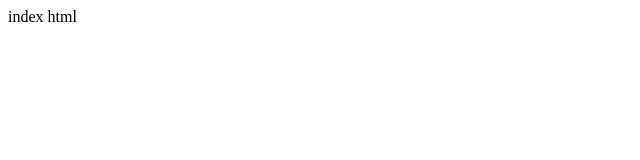
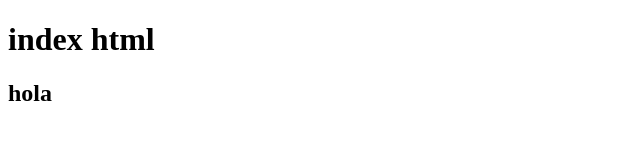
Before and after one commit to yankee-boy/git_ong, a plain HTML site: page index.html in a window 1280 px wide. Shown: the whole page, without its empty margins (0-640 px from the left). Drawn offline with Linux system fonts and the light colour scheme.

Commit message:
creamos un h2

```diff
--- a/index.html
+++ b/index.html
@@ -5,9 +5,8 @@
     <meta name="viewport" content="width=device-width, initial-scale=1.0">
     <title>Document</title>
 </head>
-    <html> index html</html>
-   </html></h1>
+    <h1> index html</h1>
 <body>
-
+    <h2>hola</h2>
 </body>
 </html>
```
